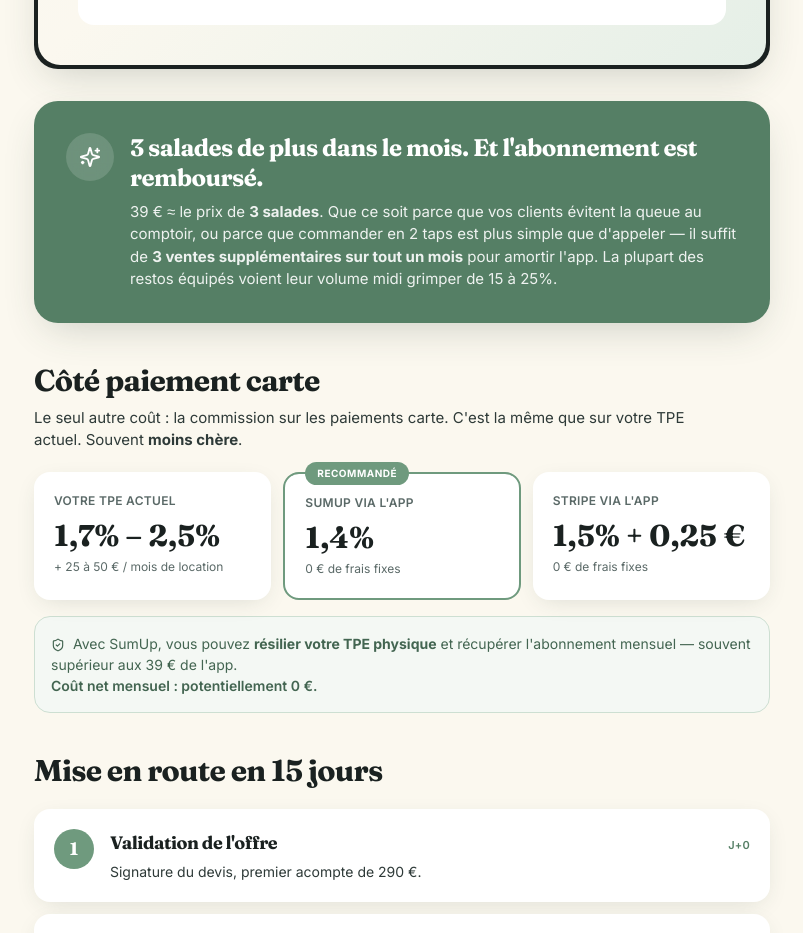
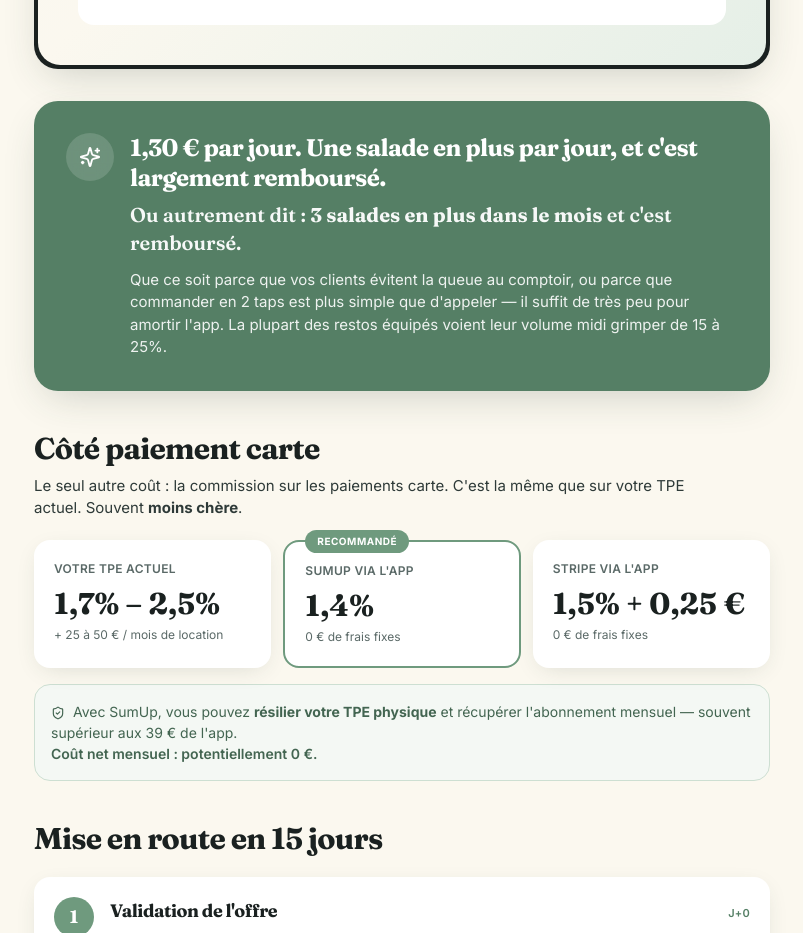
Before and after one commit to rabaudremi-boop/amai-precommande, a React (Vite) app: page /offre in a window 1280 px wide. Shown: the part 3843-4776 px from the top of the page, without its empty margins (238-1041 px from the left). Built offline with nearby package versions, Linux system fonts and the light colour scheme.

Commit message:
tweak(offer): combine 1.30 EUR per day + 3 salades per month framing

```diff
--- a/src/pages/Offer.tsx
+++ b/src/pages/Offer.tsx
@@ -336,16 +336,19 @@ export default function Offer() {
             </div>
             <div>
               <h3 className="font-display text-2xl font-bold leading-tight">
-                3 salades de plus dans le mois. Et l'abonnement est
-                remboursé.
+                1,30 € par jour. Une salade en plus par jour, et c'est
+                largement remboursé.
               </h3>
-              <p className="mt-2 text-[15px] text-white/90">
-                39 € ≈ le prix de <strong>3 salades</strong>. Que ce soit
-                parce que vos clients évitent la queue au comptoir, ou parce
-                que commander en 2 taps est plus simple que d'appeler — il
-                suffit de <strong>3 ventes supplémentaires sur tout un mois</strong>{' '}
-                pour amortir l'app. La plupart des restos équipés voient leur
-                volume midi grimper de 15 à 25%.
+              <p className="mt-2 font-display text-xl font-semibold text-white/95">
+                Ou autrement dit : <strong>3 salades en plus dans le mois</strong>{' '}
+                et c'est remboursé.
+              </p>
+              <p className="mt-3 text-[15px] text-white/90">
+                Que ce soit parce que vos clients évitent la queue au
+                comptoir, ou parce que commander en 2 taps est plus simple que
+                d'appeler — il suffit de très peu pour amortir l'app. La
+                plupart des restos équipés voient leur volume midi grimper
+                de 15 à 25%.
               </p>
             </div>
           </div>
```
